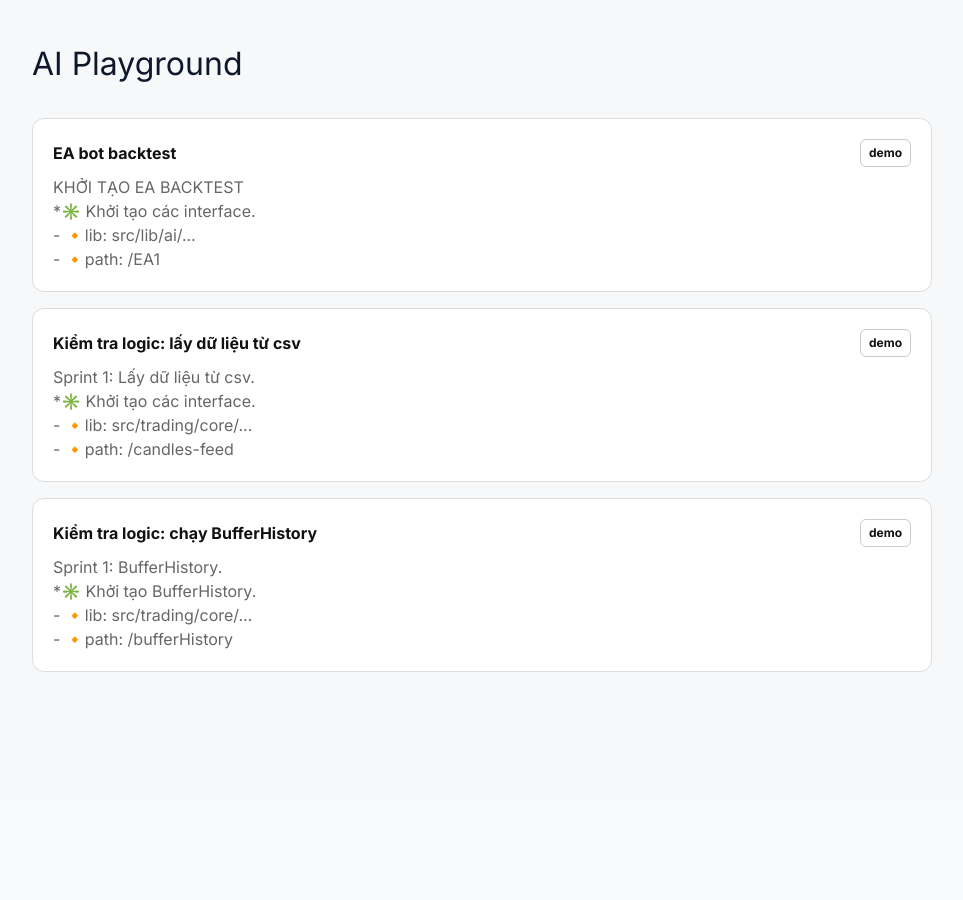
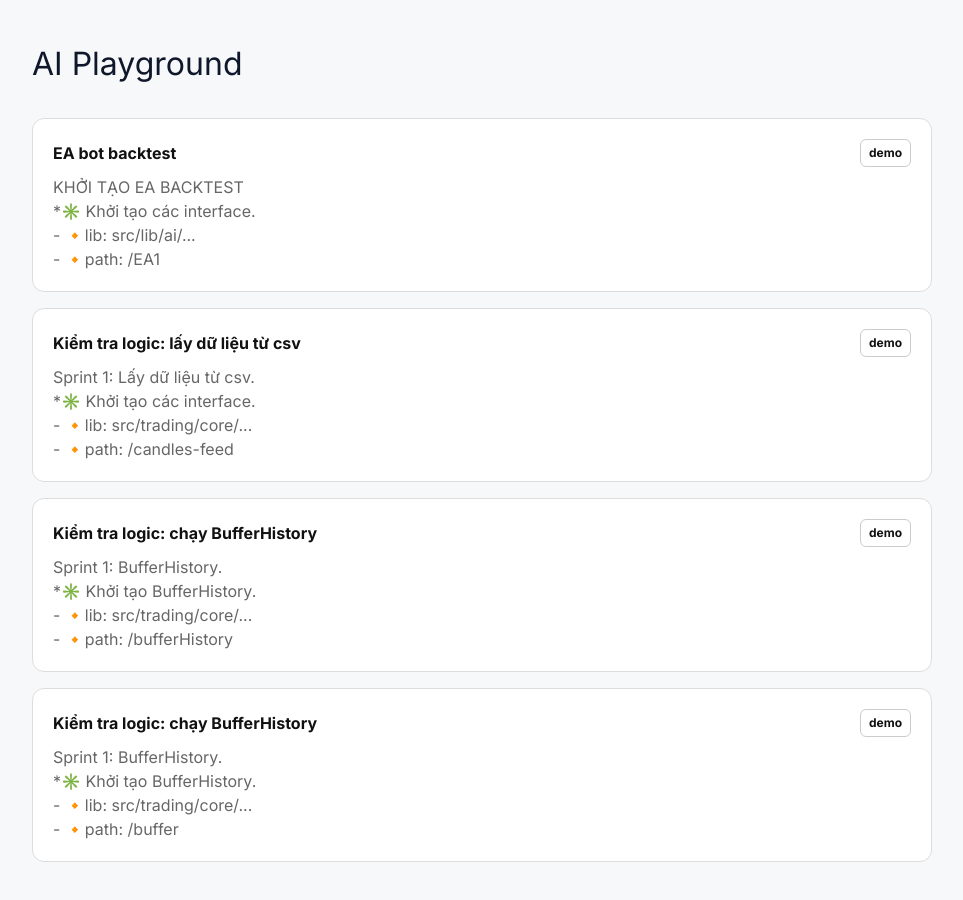
Before and after one commit to phxbinh/eabottrade, a Next.js app: page / in a window 1280 px wide. Shown: the whole page, without its empty margins (8-971 px from the left). Before the commit the page ends 800 px from the top, so only its background shows below. Built offline with nearby package versions, Linux system fonts and the light colour scheme.

Commit message:
Update page.tsx

```diff
--- a/src/app/page.tsx
+++ b/src/app/page.tsx
@@ -33,6 +33,16 @@ const routes = [
 *✳️ Khởi tạo BufferHistory.
 - 🔸lib: src/trading/core/...
 - 🔸path: /bufferHistory`,
+    status: 'demo',
+  },
+  {
+    href: '/buffer',
+    title: 'Kiểm tra logic: chạy BufferHistory',
+    summary:
+      `Sprint 1: BufferHistory.
+*✳️ Khởi tạo BufferHistory.
+- 🔸lib: src/trading/core/...
+- 🔸path: /buffer`,
     status: 'demo',
   },
 ];
```
